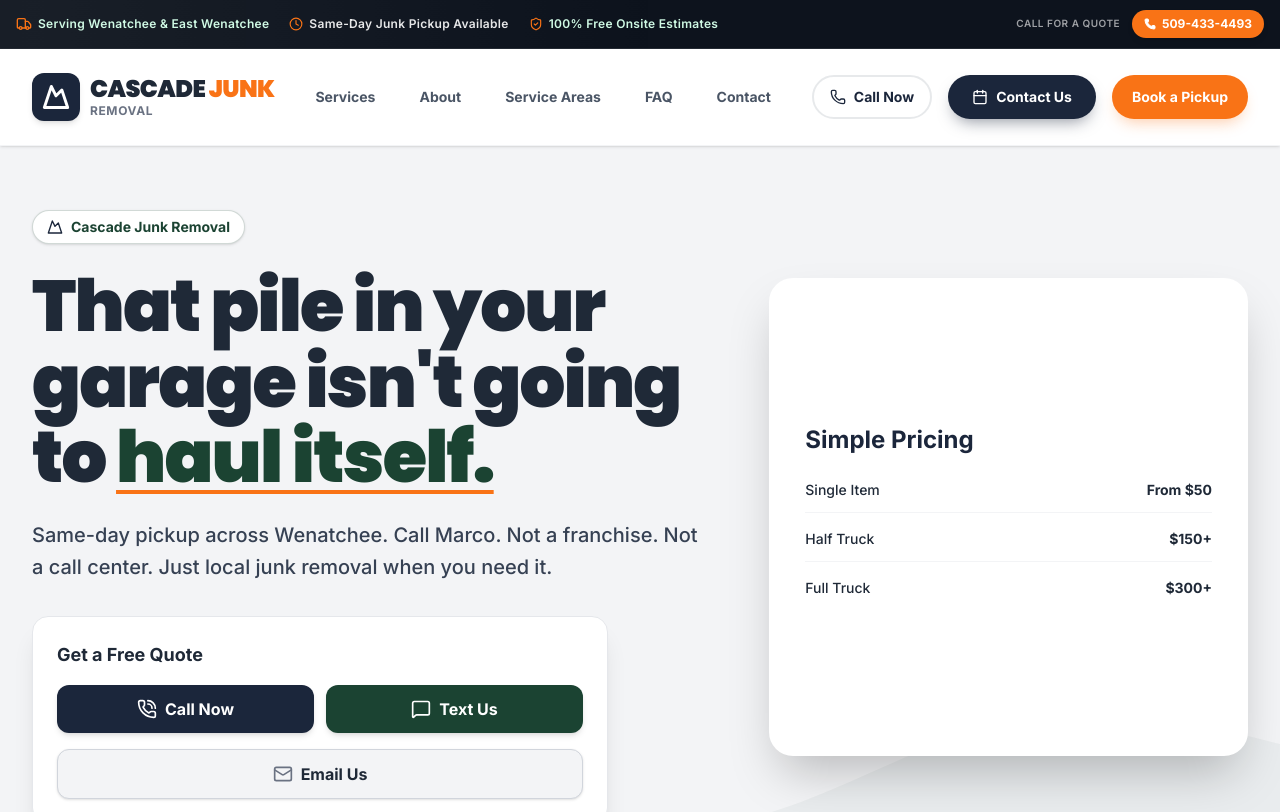
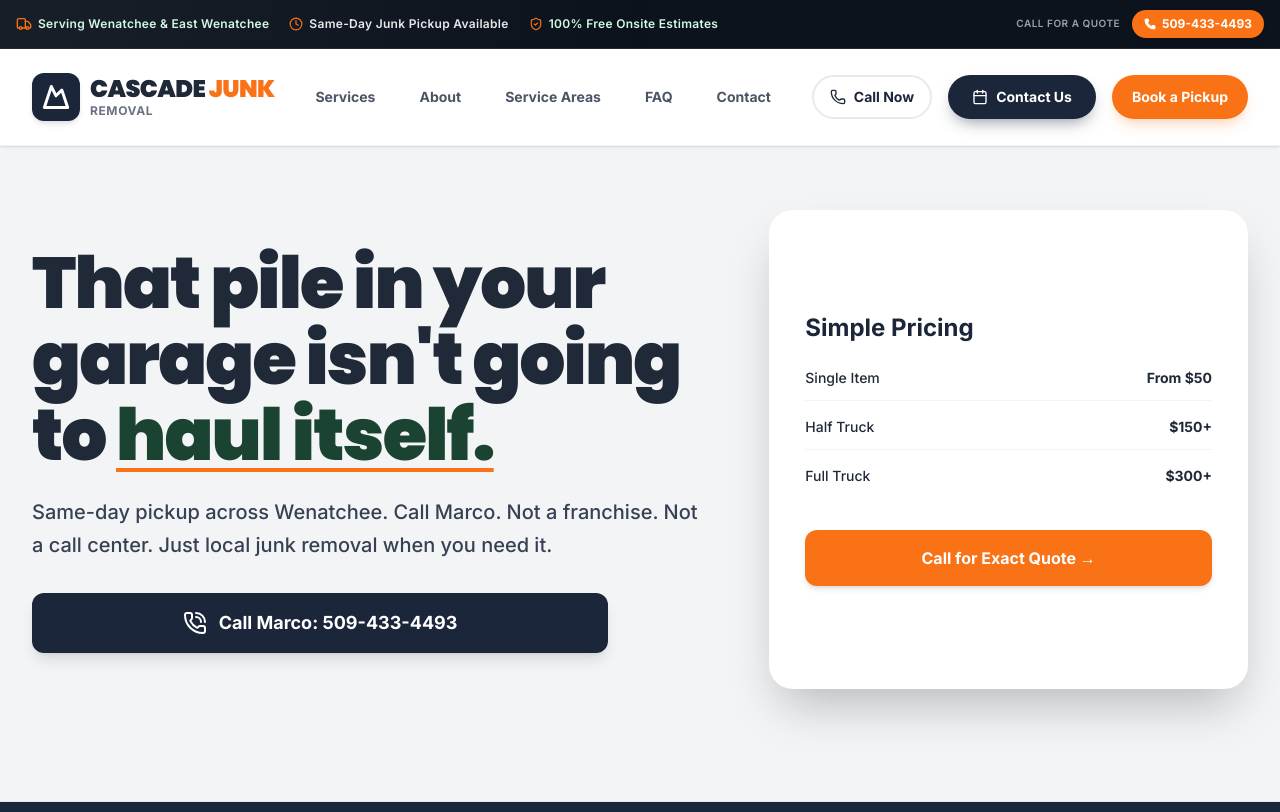
Before and after one commit to cjm7v45ccr-blip/Cascade-Junk, a React (Vite) app: page / in a window 1280 px wide. Shown: the top 812 px of the page. Built offline with nearby package versions, Linux system fonts and the light colour scheme.

Commit message:
refactor(ui): update branding and hero layout
Remove "Cascade Junk Removal" branding and decorative background elements from the Hero section for a cleaner design. Update the furniture removal image asset.

```diff
--- a/src/components/Hero.tsx
+++ b/src/components/Hero.tsx
@@ -11,12 +11,6 @@
 export const Hero: React.FC<HeroProps> = ({ onOpenBooking, onScrollTo }) => {
   return (
     <section className="relative bg-[#F3F4F6] pt-10 pb-20 sm:pt-16 sm:pb-28 overflow-hidden border-b border-gray-200">
-      {/* Subtle Mountain / Cascade Background Silhouettes */}
-      <div className="absolute inset-0 pointer-events-none opacity-40 select-none overflow-hidden flex items-end justify-center">
-        <svg className="w-full h-80 text-[#0A3D2A]/10 fill-current" viewBox="0 0 1440 320" preserveAspectRatio="none">
-          <path d="M0,224L48,197.3C96,171,192,117,288,117.3C384,117,480,171,576,197.3C672,224,768,224,864,197.3C960,171,1056,117,1152,101.3C1248,85,1344,107,1392,117.3L1440,128L1440,320L1392,320C1344,320,1248,320,1152,320C1056,320,960,320,864,320C768,320,672,320,576,320C480,320,384,320,288,320C192,320,96,320,48,320L0,320Z"></path>
-        </svg>
-      </div>
 
       <div className="max-w-7xl mx-auto px-4 sm:px-6 lg:px-8 relative z-10">
         <div className="grid grid-cols-1 lg:grid-cols-12 gap-8 lg:gap-12 items-center">
@@ -29,17 +23,6 @@
             className="lg:col-span-7 flex flex-col gap-6 text-left"
           >
 
-            {/* Top Tag */}
-            <motion.div
-              initial={{ opacity: 0, x: -20 }}
-              animate={{ opacity: 1, x: 0 }}
-              transition={{ delay: 0.2, duration: 0.5 }}
-              className="inline-flex items-center gap-2 px-3.5 py-1.5 rounded-full bg-white text-forest text-xs sm:text-sm font-extrabold w-fit shadow-sm border border-forest/20"
-            >
-              <Mountain className="w-4 h-4 text-navy" />
-              <span>Cascade Junk Removal</span>
-            </motion.div>
-
             {/* Main Headline exact requested */}
             <h1 className="text-4xl sm:text-6xl lg:text-7xl font-display font-black text-neutral-dark tracking-tight leading-[1.05]">
               That pile in your garage isn't going to <span className="text-forest underline decoration-orange-highlight decoration-4 underline-offset-8">haul itself.</span>
@@ -50,37 +33,19 @@
               Same-day pickup across Wenatchee. Call Marco. Not a franchise. Not a call center. Just local junk removal when you need it.
             </p>
 
-
             {/* Contact Buttons */}
             <motion.div
               initial={{ opacity: 0, y: 20 }}
               animate={{ opacity: 1, y: 0 }}
               transition={{ delay: 0.5, duration: 0.5 }}
-              className="bg-white p-4 sm:p-6 rounded-2xl shadow-xl border border-gray-200 max-w-xl mt-2 flex flex-col gap-4"
+              className="max-w-xl mt-2"
             >
-              <h3 className="text-lg font-black text-neutral-dark">Get a Free Quote</h3>
-              <div className="grid grid-cols-1 sm:grid-cols-2 gap-3">
-                <a
-                  href={`tel:${BUSINESS_INFO.phone}`}
-                  className="bg-navy hover:bg-navy-dark text-white font-black px-4 py-3 rounded-xl shadow-md hover:shadow-lg transition-all flex items-center justify-center gap-2 cursor-pointer"
-                >
-                  <PhoneCall className="w-5 h-5 text-white" />
-                  Call Now
-                </a>
-                <a
-                  href={`sms:${BUSINESS_INFO.phone}`}
-                  className="bg-forest hover:bg-forest-dark text-white font-black px-4 py-3 rounded-xl shadow-md hover:shadow-lg transition-all flex items-center justify-center gap-2 cursor-pointer"
-                >
-                  <MessageSquare className="w-5 h-5 text-white" />
-                  Text Us
-                </a>
-              </div>
               <a
-                href={`mailto:${BUSINESS_INFO.email}`}
-                className="bg-neutral-light hover:bg-gray-200 text-neutral-dark font-black px-4 py-3 rounded-xl shadow-sm hover:shadow-md transition-all flex items-center justify-center gap-2 cursor-pointer border border-gray-300"
+                href={`tel:${BUSINESS_INFO.phone}`}
+                className="bg-navy hover:bg-navy-dark text-white font-black px-8 py-4 rounded-xl shadow-lg hover:shadow-xl transition-all flex items-center justify-center gap-3 text-lg cursor-pointer"
               >
-                <Mail className="w-5 h-5 text-gray-500" />
-                Email Us
+                <PhoneCall className="w-6 h-6 text-white" />
+                Call Marco: {BUSINESS_INFO.phoneDisplay}
               </a>
             </motion.div>
 
@@ -100,6 +65,7 @@
                 <div className="flex justify-between border-b border-gray-100 pb-3"><span>Half Truck</span><span className="font-bold">$150+</span></div>
                 <div className="flex justify-between pb-3"><span>Full Truck</span><span className="font-bold">$300+</span></div>
               </div>
+              <a href={`tel:${BUSINESS_INFO.phone}`} className="mt-8 bg-orange-highlight hover:bg-orange-hover text-white text-center py-4 rounded-xl font-black shadow-md transition">Call for Exact Quote →</a>
             </div>
           </motion.div>
 
--- a/src/data.ts
+++ b/src/data.ts
@@ -19,7 +19,7 @@
     shortDesc: "Couches, mattresses, desks, and more.",
     fullDesc: "Got an old couch or heavy mattress you need gone? We'll carefully remove all types of furniture from anywhere in your home, and we're always careful with your walls and floors.",
     iconName: "Sofa",
-    imageUrl: "https://images.unsplash.com/photo-1550581190-9c1c48d21d6c?auto=format&fit=crop&w=600&q=80",
+    imageUrl: "/src/assets/images/junk_removal_furniture_1782588872739.jpg",
     commonItems: ["Sofas & Couches", "Mattresses", "Desks & Tables", "Dressers & Wardrobes"],
     startingPrice: "$75+"
   },
```
Also changed, not shown: src/assets/images/junk_removal_furniture_1782588872739.jpg (added).
